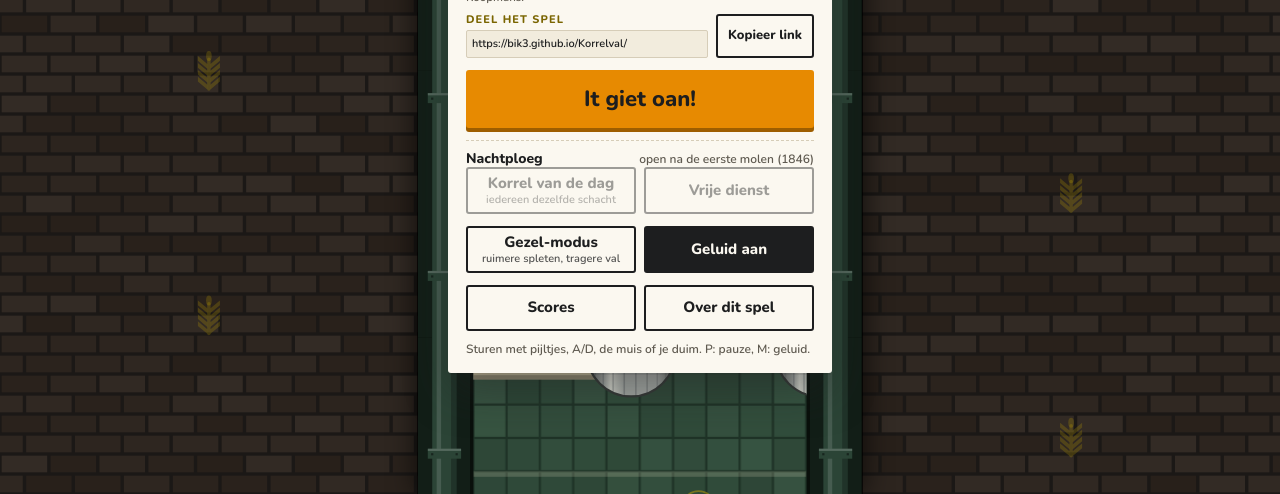
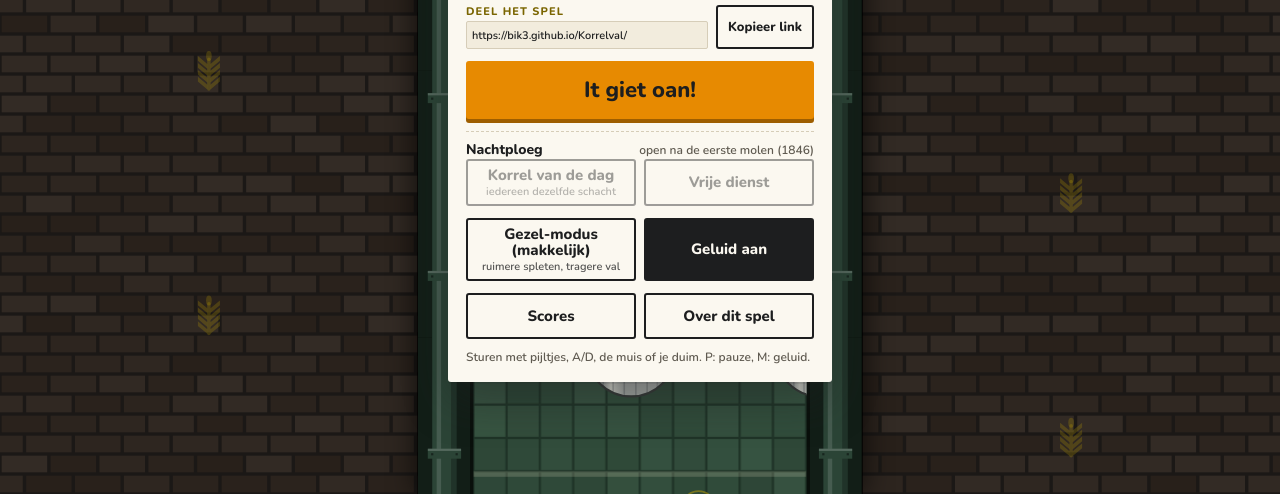
Before and after one commit to Bik3/Korrelval, a plain HTML site: page docs/index.html in a window 1280 px wide. Shown: the part 306-800 px from the top of the page. Drawn offline with nearby package versions, Linux system fonts and the light colour scheme; animation ran at ten frames a second; a web font is replaced by a local one.

Commit message:
Gezel-modus heet nu Gezel-modus (makkelijk)
Co-Authored-By: Claude Fable 5.1 <noreply@anthropic.com>
Claude-Session: https://claude.ai/code/session_01XtUfcUPRfEAWFhTUmqjprN

```diff
--- a/docs/index.html
+++ b/docs/index.html
@@ -181,7 +181,7 @@ textarea.copy{width:100%;box-sizing:border-box;font:600 13px/1.35 var(--ui);back
       <p class="sect-h">Nachtploeg <small id="nightNote">eindeloos, één korrel</small></p>
       <div class="row"><button class="btn" id="bDaily" type="button">Korrel van de dag<small>iedereen dezelfde schacht</small></button><button class="btn" id="bFree" type="button">Vrije dienst</button></div>
     </div>
-    <div class="row"><button class="btn" id="bGezel" type="button" aria-pressed="false">Gezel-modus</button><button class="btn" id="bSound" type="button" aria-pressed="true">Geluid aan</button></div>
+    <div class="row"><button class="btn" id="bGezel" type="button" aria-pressed="false">Gezel-modus (makkelijk)</button><button class="btn" id="bSound" type="button" aria-pressed="true">Geluid aan</button></div>
     <div class="row"><button class="btn" id="bScores" type="button">Scores</button><button class="btn" id="bAbout" type="button">Over dit spel</button></div>
     <div class="badges" id="titleBadges"></div>
     <p class="hint" id="ctlHint">Sturen met pijltjes, A/D, de muis of je duim. P: pauze, M: geluid.</p>
@@ -223,7 +223,7 @@ textarea.copy{width:100%;box-sizing:border-box;font:600 13px/1.35 var(--ui);back
       <p>Top 5!<br><span class="muted">Jouw letters</span></p>
       <div class="slots" id="slots"></div>
     </div>
-    <div class="easy" id="easyBox" hidden><b>Te moeilijk?</b><p>Probeer de Gezel-modus: ruimere spleten en een tragere val. Je kunt hem op het titelscherm weer uitzetten.</p><button class="btn" id="bEasy" type="button">Probeer de Gezel-modus</button></div>
+    <div class="easy" id="easyBox" hidden><b>Te moeilijk?</b><p>Probeer de Gezel-modus (makkelijk): ruimere spleten en een tragere val. Je kunt hem op het titelscherm weer uitzetten.</p><button class="btn" id="bEasy" type="button">Probeer de Gezel-modus</button></div>
     <button class="btn primary" id="bAgain" type="button" data-primary>Nog een korrel?</button>
     <div class="row"><button class="btn" id="bCopy" type="button">Kopieer score</button><button class="btn" id="bOMenu" type="button">Menu</button></div>
     <textarea class="copy" id="copyBox" rows="3" readonly hidden aria-label="Score om te kopiëren"></textarea>
@@ -1775,7 +1775,7 @@ function toMenu() { startDemo(); }
 function syncSoundButtons() { for (const id of ['bSound', 'bPSound']) { const b = $(id); b.textContent = save.sound ? 'Geluid aan' : 'Geluid uit'; b.setAttribute('aria-pressed', String(save.sound)); } }
 function refreshTitle() {
   const gz = $('bGezel'); gz.setAttribute('aria-pressed', String(save.gezel));
-  gz.innerHTML = `${save.gezel ? 'Gezel: aan' : 'Gezel-modus'}<small>ruimere spleten, tragere val</small>`;
+  gz.innerHTML = `${save.gezel ? 'Gezel-modus: aan' : 'Gezel-modus (makkelijk)'}<small>ruimere spleten, tragere val</small>`;
   syncSoundButtons();
   $('bDaily').disabled = $('bFree').disabled = !save.night;
   const best = save.daily[dateKey()];
```
Also changed, not shown: game/korrelval.html (+3 -3 lines).
